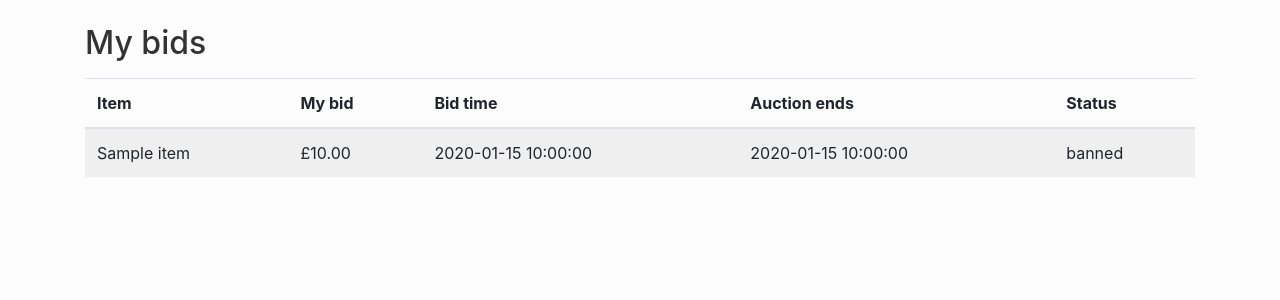
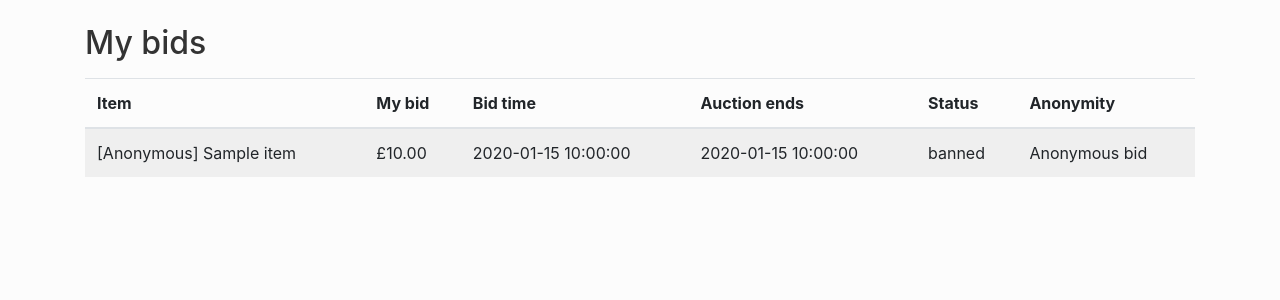
Before and after one commit to hw1621/auction, a PHP site: page /mybids.php in a window 1280 px wide. Shown: the part 112-412 px from the top of the page. Run offline with PHP 8.4, Linux system fonts and the light colour scheme; the visitor is signed in with stand-in values (Sample User, id 1); tables that the repository leaves empty or names only in its code hold one stand-in row (values such as "Sample post"); data that the repository does not hold is empty; some libraries are stand-ins or nearby versions.

Commit message:
Enhance bid display with anonymity labels

```diff
--- a/mybids.php
+++ b/mybids.php
@@ -16,16 +16,17 @@ if (empty($_SESSION['logged_in']) || $_SESSION['account_type'] !== 'buyer') {
 
 $userId = (int)$_SESSION['user_id'];
 
-
 $sql = "
     SELECT
-        b.id        AS bid_id,
-        b.amount    AS bid_amount,
+        b.id         AS bid_id,
+        b.amount     AS bid_amount,
         b.bid_time,
-        a.id        AS auction_id,
+        b.is_anonymous AS bid_is_anonymous,
+        a.id         AS auction_id,
         a.end_date,
         a.status,
-        i.title     AS item_title
+        a.is_anonymous AS auction_is_anonymous,
+        i.title      AS item_title
     FROM bid b
     JOIN auction a ON b.auction_id = a.id
     JOIN item i    ON a.item_id    = i.id
@@ -58,23 +59,30 @@ include_once("header.php");
           <th>Bid time</th>
           <th>Auction ends</th>
           <th>Status</th>
+          <th>Anonymity</th>
         </tr>
       </thead>
       <tbody>
         <?php while ($row = $result->fetch_assoc()): ?>
+          <?php
+          $title = $row['item_title'];
+          if (!empty($row['auction_is_anonymous'])) {
+              $title = '[Anonymous] ' . $title;
+          }
+
+          if (!empty($row['bid_is_anonymous'])) {
+              $anonymityLabel = 'Anonymous bid';
+          } else {
+              $anonymityLabel = 'Public bid';
+          }
+          ?>
           <tr>
-            <td>
-              <?= htmlspecialchars($row['item_title']) ?>
-              <!-- listing.php 做好了，可以改成链接：
-              <a href="listing.php?auction_id=<?= $row['auction_id'] ?>">
-                <?= htmlspecialchars($row['item_title']) ?>
-              </a>
-              -->
-            </td>
+            <td><?= htmlspecialchars($title) ?></td>
             <td>£<?= htmlspecialchars(number_format($row['bid_amount'], 2)) ?></td>
             <td><?= htmlspecialchars($row['bid_time']) ?></td>
             <td><?= htmlspecialchars($row['end_date']) ?></td>
             <td><?= htmlspecialchars($row['status']) ?></td>
+            <td><?= htmlspecialchars($anonymityLabel) ?></td>
           </tr>
         <?php endwhile; ?>
       </tbody>
```
